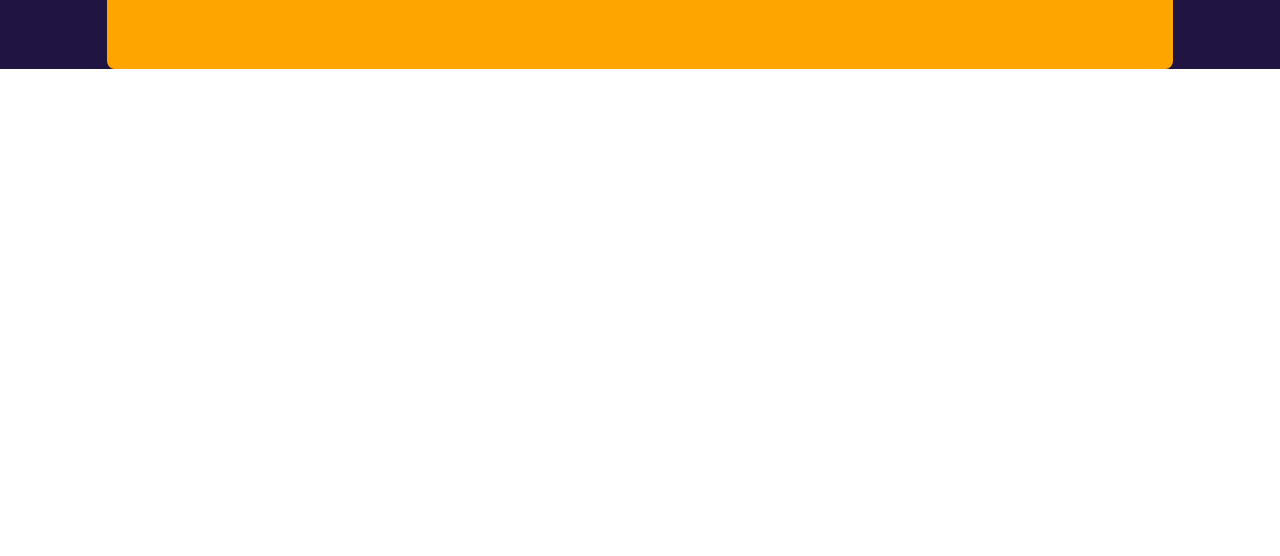
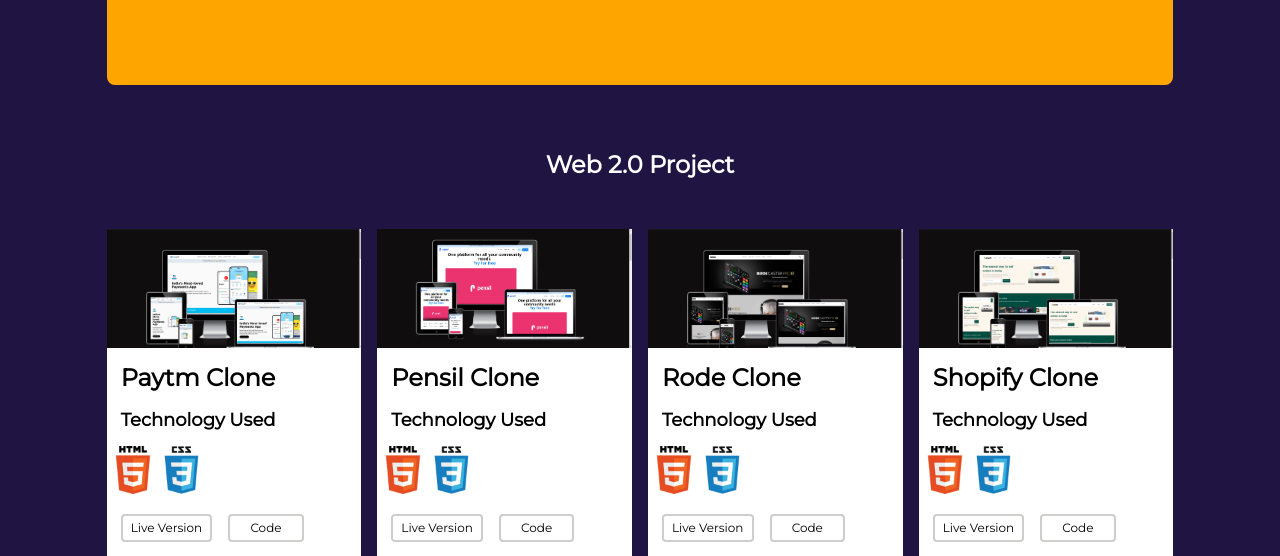
Before and after one commit to abhi2244s/Abhishek--Portfolio, a plain HTML site: page index.html in a window 1280 px wide. Shown: the part 1139-1695 px from the top of the page. Before the commit the page ends 1208 px from the top, so only its background shows below. Drawn offline with nearby package versions, Linux system fonts and the light colour scheme.

Commit message:
updated code of project

```diff
--- a/index.html
+++ b/index.html
@@ -21,6 +21,8 @@
             resume : '#747474',
             view : '#FFA500',
             viewB : '#4A4A4A',
+            grid : '#FFFFFF',
+            code :'#CFCCCC',
           }
         }
       }
@@ -78,7 +80,7 @@
   <section class="bg-bg">
      <div class="container mx-auto w-5/6">
       <h1 class="text-center text-2xl font-bold leading-9 text-white pt-8">Tools and Technologies</h1>
-      <div class="bg-view mt-8 rounded-lg h-52">
+      <div class="bg-view mt-8 rounded-lg h-56">
         <div class="grid md:grid-cols-6 grid-cols-3  pt-10 gap-4 md:mb-0 mb-12">
           <div>
             <img src="https://raw.githubusercontent.com/github/explore/80688e429a7d4ef2fca1e82350fe8e3517d3494d/topics/react/react.png"class="md:w-32 w-20">
@@ -106,6 +108,75 @@
 
       </div>
      </div>
+
+     <div class="container mx-auto w-5/6">
+      <div class="text-center md:mt-16 mt-5">
+        <h1 class="text-2xl font-bold text-white leading-8">Web 2.0 Project</h1>
+      </div>
+
+      <div class="grid md:grid-cols-4 grid-cols-1 gap-4 md:mt-12 mt-5">
+       <div>
+        <img src="img/paytm.png">
+        <div class="border-2 border-solid bg-grid border-grid ">
+          <h1 class="text-2xl font-bold leading-8 mt-3 m-3">Paytm Clone</h1>
+          <h2 class="text-lg font-bold leading-7 mt-3 m-3">Technology Used</h2>
+          <div class="flex text-center items-center mt-3">
+            <img src="img/html.png" class="w-12">
+            <img src="img/css.png" class="w-12">
+          </div>
+          <div class="mt-5 m-3">
+            <button class="border-2 border-solid bg-grid border-code p-1 px-2 text-xs rounded">Live Version</button>
+            <button class="border-2 border-solid bg-grid border-code p-1 px-5 ml-3 text-xs rounded">Code</button>
+          </div>
+        </div>
+       </div>
+       <div>
+        <img src="img/pensil.png">
+        <div class="border-2 border-solid bg-grid border-grid ">
+          <h1 class="text-2xl font-bold leading-8 mt-3 m-3">Pensil Clone</h1>
+          <h2 class="text-lg font-bold leading-7 mt-3 m-3">Technology Used</h2>
+          <div class="flex text-center items-center mt-3">
+            <img src="img/html.png" class="w-12">
+            <img src="img/css.png" class="w-12">
+          </div>
+          <div class="mt-5 m-3">
+            <button class="border-2 border-solid bg-grid border-code p-1 px-2 text-xs rounded">Live Version</button>
+            <button class="border-2 border-solid bg-grid border-code p-1 px-5 ml-3 text-xs rounded">Code</button>
+          </div>
+        </div>
+       </div>
+       <div>
+        <img src="img/rode.png">
+        <div class="border-2 border-solid bg-grid border-grid ">
+          <h1 class="text-2xl font-bold leading-8 mt-3 m-3">Rode Clone</h1>
+          <h2 class="text-lg font-bold leading-7 mt-3 m-3">Technology Used</h2>
+          <div class="flex text-center items-center mt-3">
+            <img src="img/html.png" class="w-12">
+            <img src="img/css.png" class="w-12">
+          </div>
+          <div class="mt-5 m-3">
+            <button class="border-2 border-solid bg-grid border-code p-1 px-2 text-xs rounded">Live Version</button>
+            <button class="border-2 border-solid bg-grid border-code p-1 px-5 ml-3 text-xs rounded">Code</button>
+          </div>
+        </div>
+       </div>
+       <div>
+        <img src="img/shopify.png">
+        <div class="border-2 border-solid bg-grid border-grid ">
+          <h1 class="text-2xl font-bold leading-8 mt-3 m-3">Shopify Clone</h1>
+          <h2 class="text-lg font-bold leading-7 mt-3 m-3">Technology Used</h2>
+          <div class="flex text-center items-center mt-3">
+            <img src="img/html.png" class="w-12">
+            <img src="img/css.png" class="w-12">
+          </div>
+          <div class="mt-5 m-3">
+            <button class="border-2 border-solid bg-grid border-code p-1 px-2 text-xs rounded">Live Version</button>
+            <button class="border-2 border-solid bg-grid border-code p-1 px-5 ml-3 text-xs rounded ">Code</button>
+          </div>
+        </div>
+       </div>
+      </div>
+     </div>
   </section>
 
 
```
Also changed, not shown: img/css.png (added), img/html.png (added), img/javascript.png (added), img/paytm.png (added), img/pensil.png (added), img/react.png (added), img/redux.png (added), img/rode.png (added), img/shopify.png (added).
